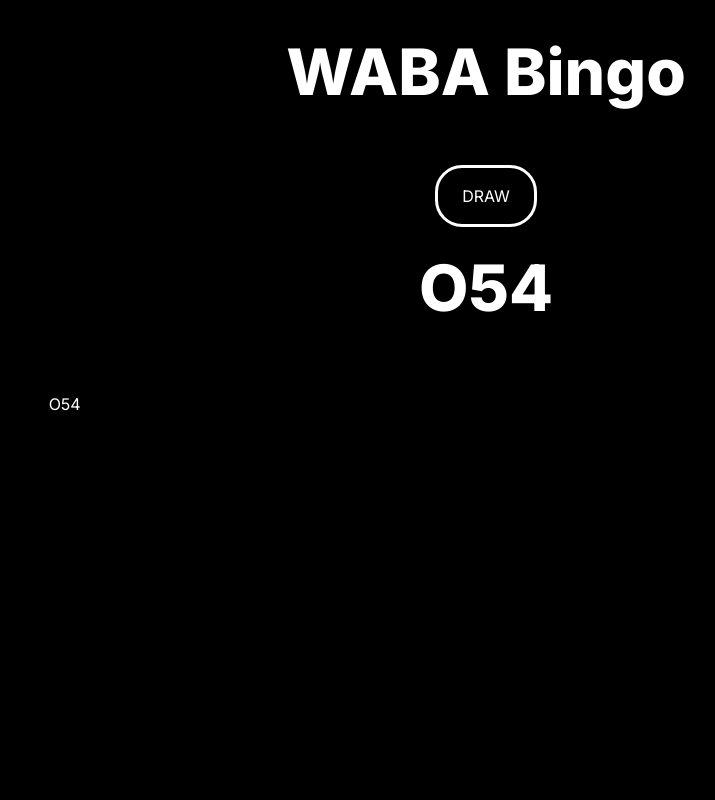
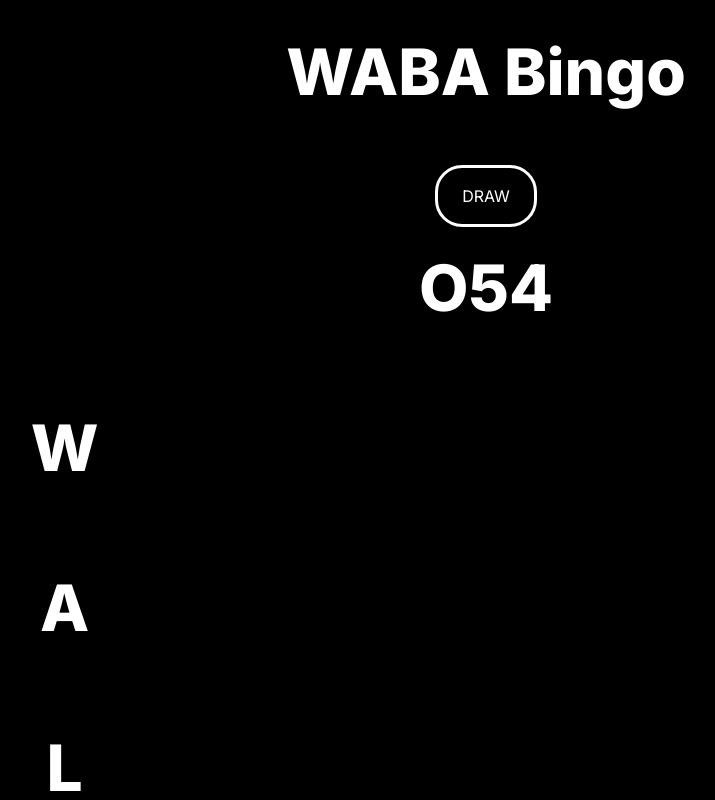
Before and after one commit to hkapk/waldo-caller, a Next.js app: page / in a window 1280 px wide. Both pictures are taken after a click on the button "DRAW". Shown: the top 800 px of the page, without its empty margins (154-869 px from the left). Built offline with nearby package versions, Linux system fonts and the light colour scheme.

Commit message:
updated to group by calledLetter then number

```diff
--- a/components/BingoCaller.jsx
+++ b/components/BingoCaller.jsx
@@ -1,10 +1,34 @@
+//     return (
+//         <div className="p-6">
+//             <button
+//                 className="flex flex-row relative justify-center mx-auto items-center py-4 px-6 outline rounded-3xl"
+//                 onClick={callBingoNumber}>DRAW</button>
+
+//             <div className="">
+//                 <p className="sm:text-[64px] text-[50px] font-extrabold flex flex-row relative justify-center items-center py-4 px-6">{calledNumbers.length > 0 ? calledNumbers[calledNumbers.length - 1] : '-'}</p>
+//             </div>
+//             <ul className="">
+//                 <div className="grid grid-cols-3 justify-center w-full gap-8 pt-8">
+//                     {calledNumbers.map((bingoNumber, index) => (
+//                         <li key={index}
+//                             className="flex flex-col p-2 justify-center items-center text-black-100 hover:bg-white hover:text-black hover:shadow-md rounded-3xl">{bingoNumber}</li>
+//                     ))}
+//                 </div>
+//             </ul>
+//         </div>
+//     );
+// };
+
+// export default BingoCaller;
+
 import React, { useState } from 'react';
 
 const BingoCaller = () => {
     const [calledNumbers, setCalledNumbers] = useState([]);
 
+    const letters = ['W', 'A', 'L', 'D', 'O'];
+
     const callBingoNumber = () => {
-        const letters = ['W', 'A', 'L', 'D', 'O'];
         const minNumber = 1;
         const maxNumber = 75;
 
@@ -17,25 +41,33 @@ const BingoCaller = () => {
         } while (calledNumbers.includes(bingoNumber));
 
         // Update the state to include the new Bingo Call
-        setCalledNumbers([...calledNumbers, bingoNumber]);
+        const newCalledNumbers = [...calledNumbers, bingoNumber];
+        setCalledNumbers(newCalledNumbers);
     };
 
     return (
         <div className="p-6">
-            <button
-                className="flex flex-row relative justify-center mx-auto items-center py-4 px-6 outline rounded-3xl"
-                onClick={callBingoNumber}>DRAW</button>
+            <button className="flex flex-row relative justify-center mx-auto items-center py-4 px-6 outline rounded-3xl" onClick={callBingoNumber}>DRAW</button>
             <div className="">
                 <p className="sm:text-[64px] text-[50px] font-extrabold flex flex-row relative justify-center items-center py-4 px-6">{calledNumbers.length > 0 ? calledNumbers[calledNumbers.length - 1] : '-'}</p>
             </div>
-            <ul className="">
-                <div className="grid grid-cols-3 justify-center w-full gap-8 pt-8">
-                    {calledNumbers.map((bingoNumber, index) => (
-                        <li key={index}
-                            className="flex flex-col p-2 justify-center items-center text-black-100 hover:bg-white hover:text-black hover:shadow-md rounded-3xl">{bingoNumber}</li>
-                    ))}
-                </div>
-            </ul>
+
+            {letters.map((letter) => {
+                const numbersForLetter = calledNumbers
+                    .filter((bingoNumber) => bingoNumber.charAt(0) === letter)
+                    .sort((a, b) => parseInt(a.slice(1)) - parseInt(b.slice(1))); // Sort numerically
+
+                return (
+                    <div className="grid grid-cols-3 justify-center w-full gap-8 pt-8" key={letter}>
+                        <h2 className="sm:text-[64px] text-[50px] font-extrabold flex flex-row relative justify-center items-center py-4 px-6">{letter}</h2>
+                        <ul className="flex flex-col p-2 justify-center items-center text-black-100 hover:bg-white hover:text-black hover:shadow-md rounded-3xl">
+                            {numbersForLetter.map((bingoNumber, index) => (
+                                <li key={index}>{bingoNumber}</li>
+                            ))}
+                        </ul>
+                    </div>
+                );
+            })}
         </div>
     );
 };
```
